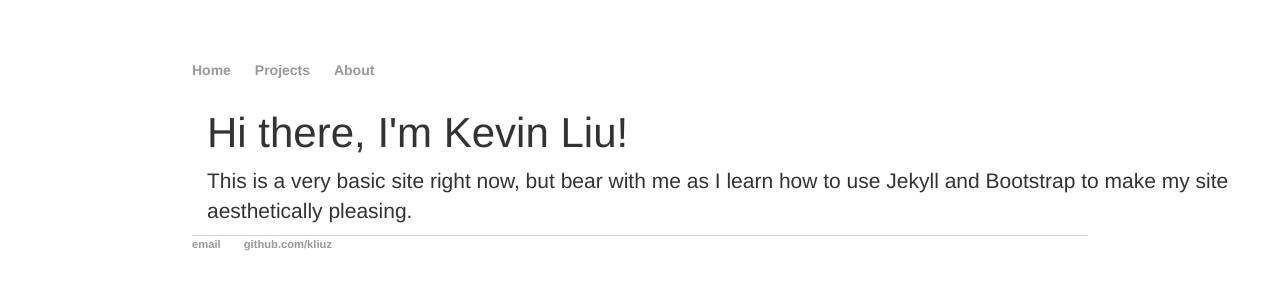
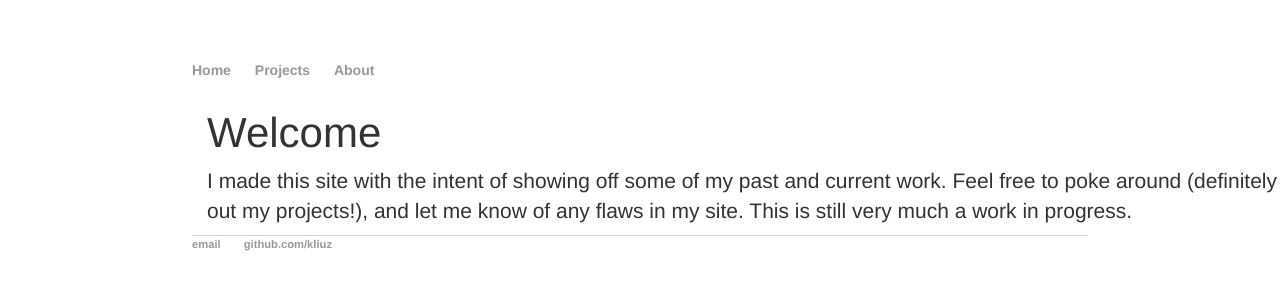
Before and after one commit to kliuz/kliuz.github.io, a Jekyll site: the page built from index.html, in a window 1280 px wide. Shown: the top 300 px of the page. Built offline with Jekyll 4.4.1, drawn with Linux system fonts in a browser that asks for light colours.

```diff
--- a/_layouts/default.html
+++ b/_layouts/default.html
@@ -34,5 +34,8 @@
 			<li><a href="https://github.com/kliuz">github.com/kliuz</a></li>
 		</ul>
 	</footer>
+
+	<script src="js/jquery-3.2.1.min.js"></script>
+	<script src="js/bootstrap.min.js"></script>
 </body>
 </html>
--- a/about/index.html
+++ b/about/index.html
@@ -4,5 +4,5 @@ title: About Kevin
 ---
 <div class="blurb">
 	<h1>About me</h1>
-	<p>I'm an electrical engineer at Princeton University, and I'm excited for what the future hold for me. On campus, I'm passionate about social innovation - check it out at</p>
+	<p>I'm an electrical engineer from Maryland, and currently at Princeteon University. </p>
 </div><!-- /.blurb -->
--- a/index.html
+++ b/index.html
@@ -3,6 +3,6 @@ layout: default
 title: Home
 ---
 <div class="blurb">
-	<h1>Hi there, I'm Kevin Liu!</h1>
-	<p>This is a very basic site right now, but bear with me as I learn how to use Jekyll and Bootstrap to make my site aesthetically pleasing.</p>
+	<h1>Welcome</h1>
+	<p>I made this site with the intent of showing off some of my past and current work. Feel free to poke around (definitely check out my projects!), and let me know of any flaws in my site. This is still very much a work in progress.</p>
 </div><!-- /.blurb -->
--- a/projects/index.html
+++ b/projects/index.html
@@ -4,7 +4,9 @@ title: My projects
 ---
 <div class="container-fluid">
 <div class="row">
-	<div class="col-sm-6 text-center">this is column 1</div>
+	<div class="col-sm-6 text-center">
+		<img src=
+	</div>
 	<div class="col-sm-6 text-center">this is column 2</div>
 </div>
 </div>
```
Also changed, not shown: _includes/analytics.html (+7 -7 lines).
